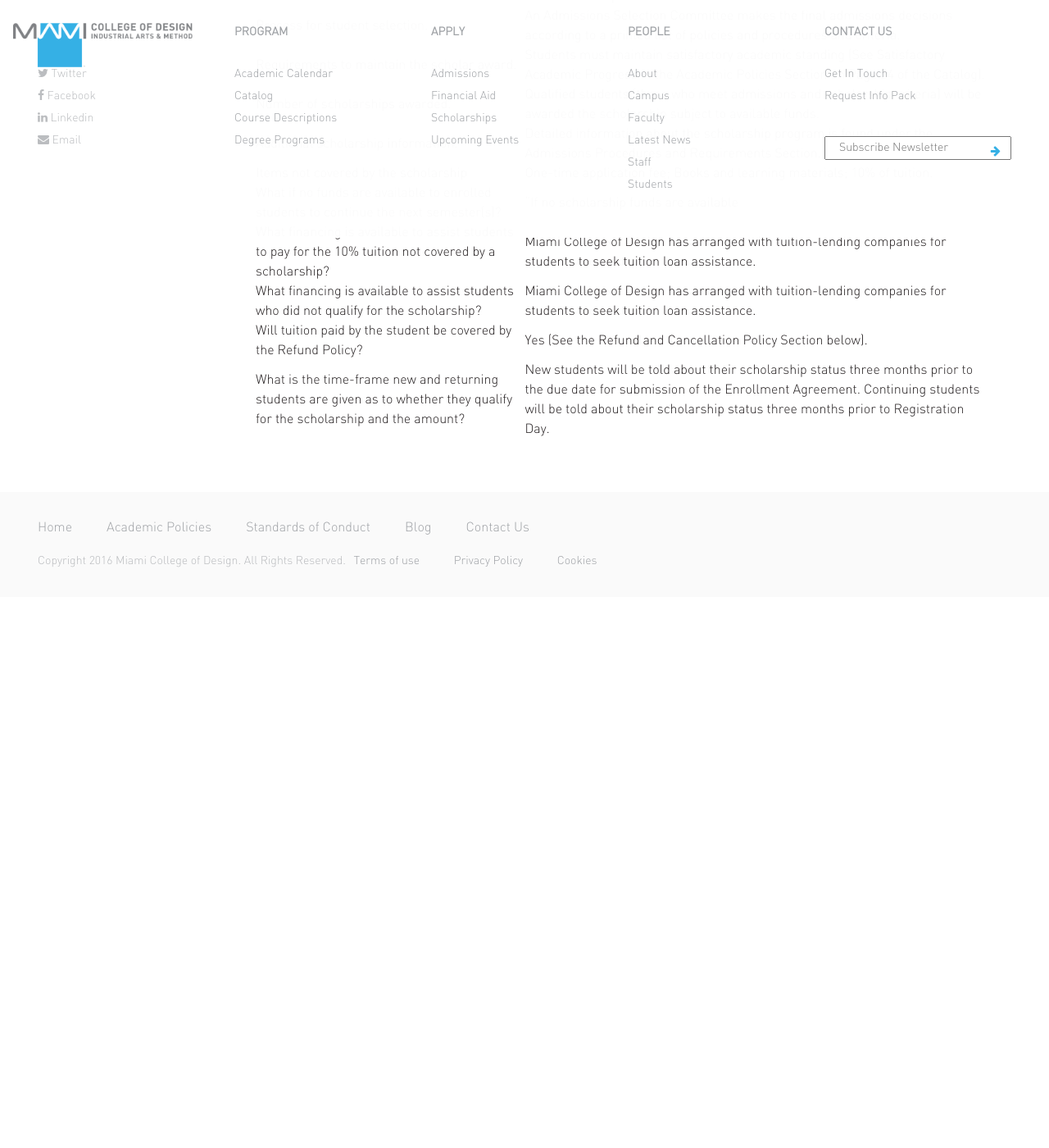
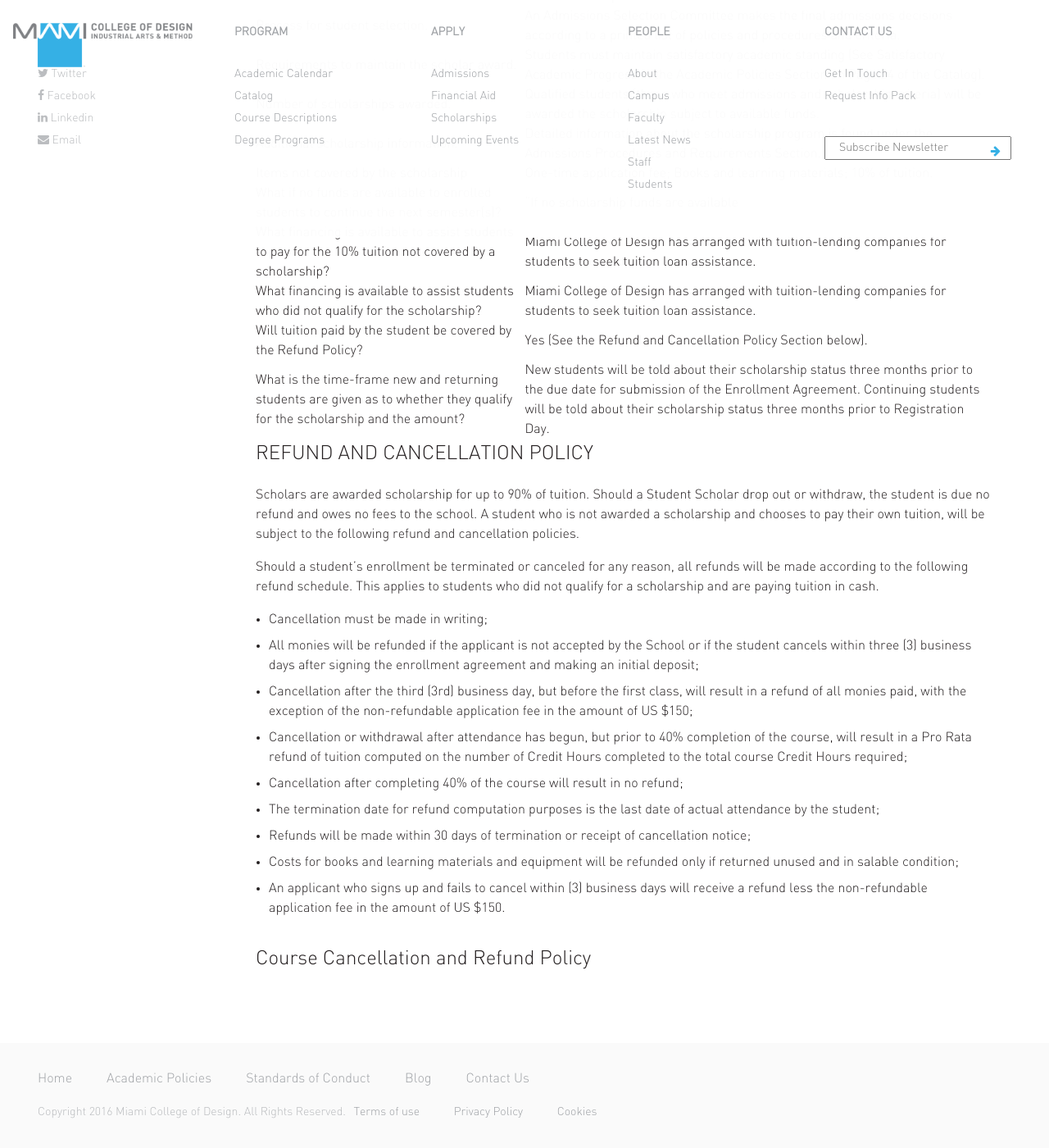
Before and after one commit to akritibhusal/MiamiCollegeofDesign, a Jekyll site: the page built from apply/financial-aid.markdown, in a window 1280 px wide and 1400 px high, scrolled down 2844 px. Shown: the whole window at 82% size. Built offline with Jekyll 4.4.1, drawn with Linux system fonts in a browser that asks for light colours; nearby versions of some CDN libraries; before the commit the page ends 3572 px from its top, so only the background shows below that; some of the changed text lies outside the part shown.

Commit message:
Updated Financial Aid

```diff
--- a/apply/financial-aid.markdown
+++ b/apply/financial-aid.markdown
@@ -6,6 +6,9 @@ position: 1
 sidemenu:
   tuition: Tuition fees and other costs
   scholar: Industrial Arts & Method Scholars Program
+  scholar-summary: Scholars Program in Summary
+  refund: Refund and Cancellation Policy
+  course-cancellation: Course Cancellation and Refund Policy
 header_title: Financial Aid
 ---
 
@@ -85,3 +88,24 @@ What financing is available to assist students to pay for the 10% tuition not co
 What financing is available to assist students who did not qualify for the scholarship?|Miami College of Design has arranged with tuition-lending companies for students to seek tuition loan assistance.
 Will tuition paid by the student be covered by the Refund Policy?|Yes (See the Refund and Cancellation Policy Section below).
 What is the time-frame new and returning students are given as to whether they qualify for the scholarship and the amount?|New students will be told about their scholarship status three months prior to the due date for submission of the Enrollment Agreement. Continuing students will be told about their scholarship status three months prior to Registration Day.
+
+## REFUND AND CANCELLATION POLICY
+{:#refund}
+
+Scholars are awarded scholarship for up to 90% of tuition. Should a Student Scholar drop out or withdraw, the student is due no refund and owes no fees to the school. A student who is not awarded a scholarship and chooses to pay their own tuition, will be subject to the following refund and cancellation policies.
+
+
+Should a student’s enrollment be terminated or canceled for any reason, all refunds will be made according to the following refund schedule. This applies to students who did not qualify for a scholarship and are paying tuition in cash.
+
+* Cancellation must be made in writing;
+* All monies will be refunded if the applicant is not accepted by the School or if the student cancels within three (3) business days after signing the enrollment agreement and making an initial deposit;
+* Cancellation after the third (3rd) business day, but before the first class, will result in a refund of all monies paid, with the exception of the non-refundable application fee in the amount of US $150;
+* Cancellation or withdrawal after attendance has begun, but prior to 40% completion of the course, will result in a Pro Rata refund of tuition computed on the number of Credit Hours completed to the total course Credit Hours required;
+* Cancellation after completing 40% of the course will result in no refund;
+* The termination date for refund computation purposes is the last date of actual attendance by the student;
+* Refunds will be made within 30 days of termination or receipt of cancellation notice;
+* Costs for books and learning materials and equipment will be refunded only if returned unused and in salable condition;
+* An applicant who signs up and fails to cancel within (3) business days will receive a refund less the non-refundable application fee in the amount of US $150.
+
+## Course Cancellation and Refund Policy
+{:#course-cancellation}
```
